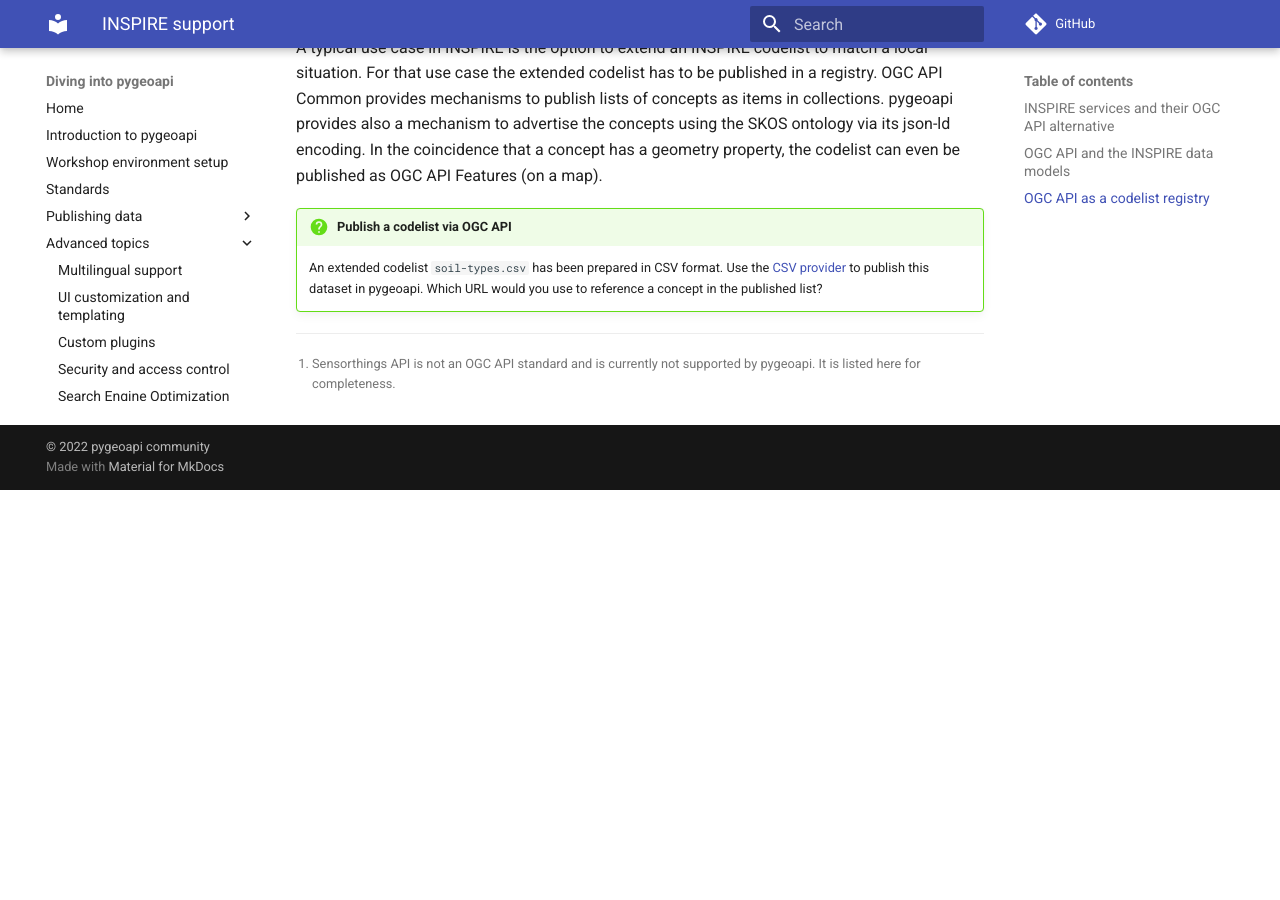
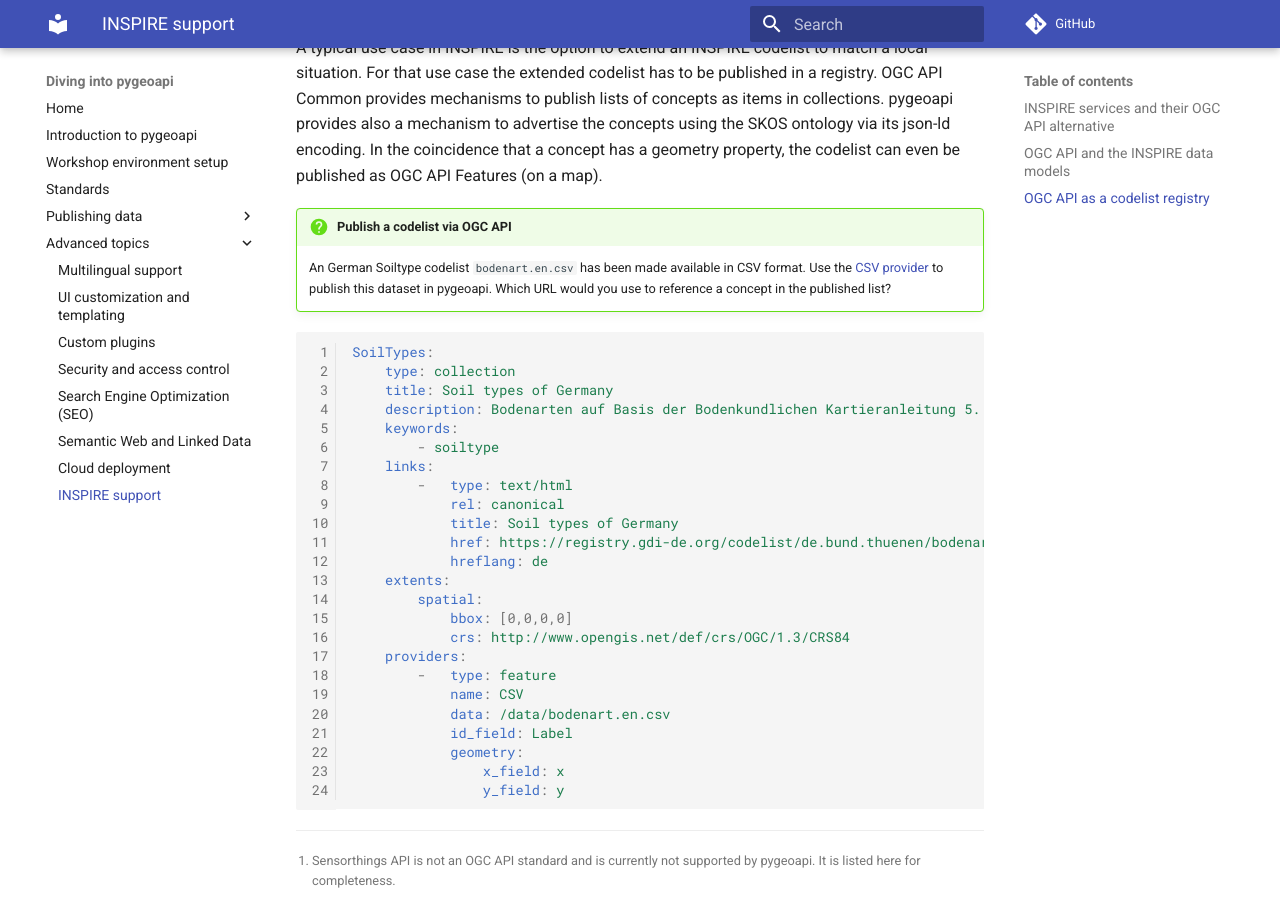
Before and after one commit to geopython/diving-into-pygeoapi, an MkDocs documentation site: the page built from workshop/content/docs/advanced/inspire.md, in a window 1280 px wide and 900 px high, scrolled down 1848 px. Built offline with MkDocs 1.6.1 and Material for MkDocs 9.7.7, drawn with Linux system fonts in a browser that asks for light colours; comment, search, counter and statistics services are not loaded; before the commit the page ends 2338 px from its top, so only the background shows below that.

Commit message:
This adds a working example to the inspire thread (#60)
Unfortunately the csv provider did not allow an empty geometry, so i had to fake a 0,0 geometry
because of this I doubt if this is still an interesting exercise, although the use case is compelling

````diff
--- a/workshop/content/docs/advanced/inspire.md
+++ b/workshop/content/docs/advanced/inspire.md
@@ -80,4 +80,31 @@
 
 !!! question "Publish a codelist via OGC API"
 
-    An extended codelist `soil-types.csv` has been prepared in CSV format. Use the [CSV provider](https://docs.pygeoapi.io/en/latest/data-publishing/ogcapi-features.html#csv) to publish this dataset in pygeoapi. Which URL would you use to reference a concept in the published list?
+    An German Soiltype codelist `bodenart.en.csv` has been made available in CSV format. Use the [CSV provider](https://docs.pygeoapi.io/en/latest/data-publishing/ogcapi-features.html#csv) to publish this dataset in pygeoapi. Which URL would you use to reference a concept in the published list?
+
+``` {.yaml linenums="1"}
+SoilTypes:
+    type: collection
+    title: Soil types of Germany
+    description: Bodenarten auf Basis der Bodenkundlichen Kartieranleitung 5. Auflage (KA5)
+    keywords:
+        - soiltype
+    links:
+        -   type: text/html
+            rel: canonical
+            title: Soil types of Germany
+            href: https://registry.gdi-de.org/codelist/de.bund.thuenen/bodenart
+            hreflang: de
+    extents:
+        spatial:
+            bbox: [0,0,0,0]
+            crs: http://www.opengis.net/def/crs/OGC/1.3/CRS84
+    providers:
+        -   type: feature
+            name: CSV
+            data: /data/bodenart.en.csv
+            id_field: Label
+            geometry:
+                x_field: x
+                y_field: y
+```
````
Also changed, not shown: workshop/docker/data/README.md, 1 other file.
